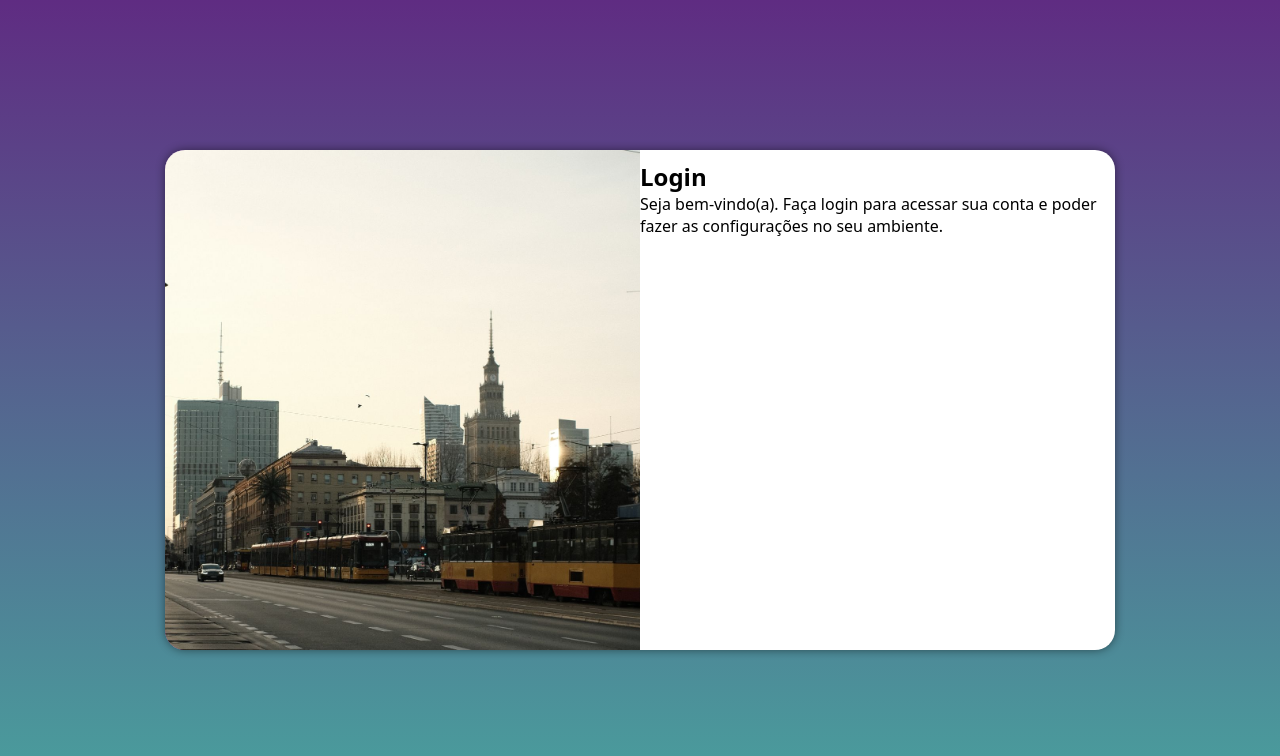
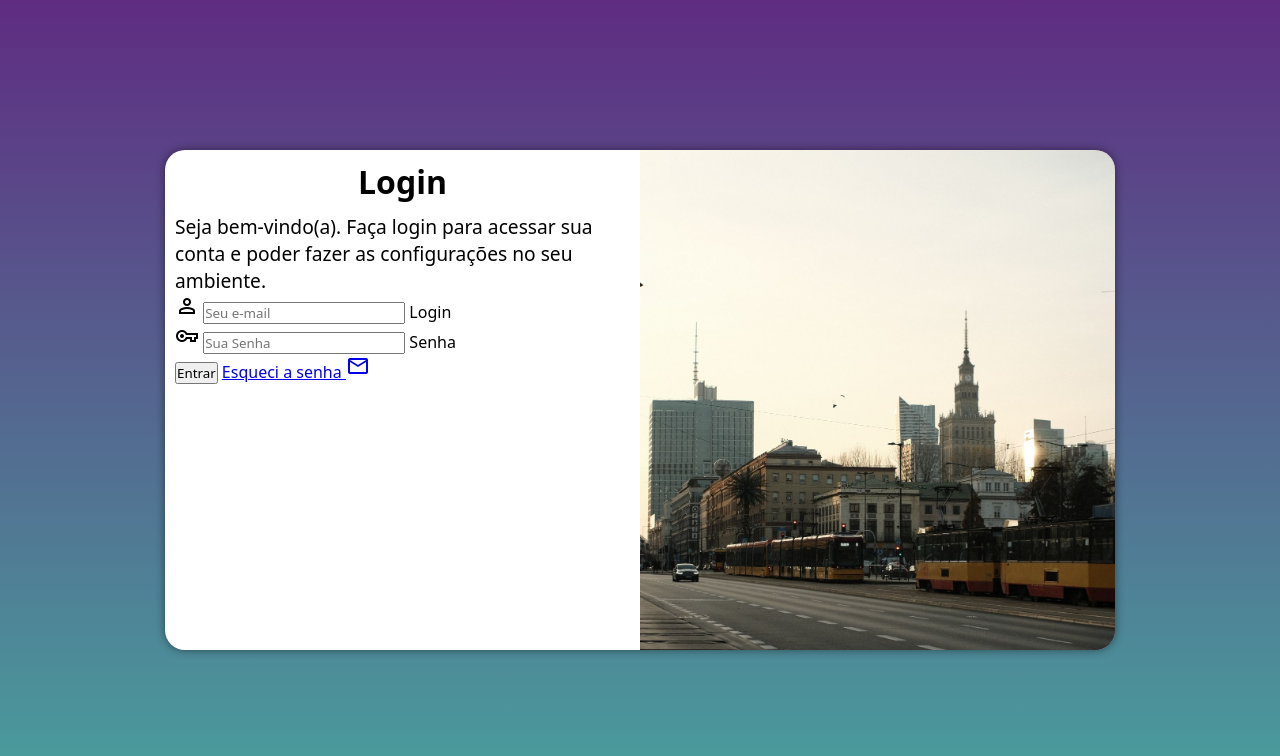
Before and after one commit to Jordan-FF/projeto-login, a plain HTML site: page index.html in a window 1280 px wide. Drawn offline with nearby package versions, Linux system fonts and the light colour scheme.

Commit message:
adicionei o formulario

```diff
--- a/estilos/media-query.css
+++ b/estilos/media-query.css
@@ -18,7 +18,7 @@
 
     section#login > div#formulario {
         float: right;
-        width: 70%;
+        width: 50%;
     }
 }
 
@@ -33,8 +33,21 @@
     }
 
     section#login > div#imagem {
-        float: left;
+        float: right;
         width: 50%;
         height: 100%;
     }
+
+    section#login > div#formulario {
+        float: left;
+        width: 50%;
+    }
+
+    div#formulario > h1 {
+        font-size: 2em;
+    }
+
+    div#formulario > p {
+    font-size: 1.2em;
+    }
 }
--- a/estilos/style.css
+++ b/estilos/style.css
@@ -55,3 +55,12 @@ section#login > div#formulario {
     padding: 10px;
 
 }
+
+div#formulario > h1 {
+    text-align: center;
+    margin-bottom: 10px;
+}
+
+div#formulario > p {
+    font-size: 0.8em;
+}
--- a/index.html
+++ b/index.html
@@ -4,6 +4,7 @@
     <meta charset="UTF-8">
     <meta name="viewport" content="width=device-width, initial-scale=1.0">
     <title>Login</title>
+    <link href="https://fonts.googleapis.com/css2?family=Material+Symbols+Outlined" rel="stylesheet" />
     <link rel="stylesheet" href="estilos/style.css">
     <link rel="stylesheet" href="estilos/media-query.css">
 </head>
@@ -17,7 +18,21 @@
             <div id="formulario">
                 <h1>Login</h1>
                 <p>Seja bem-vindo(a). Faça login para acessar sua conta e poder fazer as configurações no seu ambiente.</p>
-                <form action="login.php" method="post"></form>
+                <form action="login.php" method="post" autocomplete="on">
+                    <div class="campo">
+                        <span class="material-symbols-outlined">person</span>
+                        <input type="email" name="login" id="ilogin" placeholder="Seu e-mail" autocomplete="email" required maxlength="30">
+                        <label for="ilogin">Login</label>
+                    </div>
+
+                    <div class="campo">
+                        <span class="material-symbols-outlined">vpn_key</span>
+                        <input type="password" name="Senha" id="isenha" placeholder="Sua Senha" autocomplete="current-password" required minlength="8" maxlength="20">
+                        <label for="isenha">Senha</label>
+                    </div>
+                    <input type="submit" value="Entrar">
+                    <a href="esqueci.html">Esqueci a senha <span class="material-symbols-outlined">mail</span></a>
+                </form>
             </div>
 
         </section>
```
